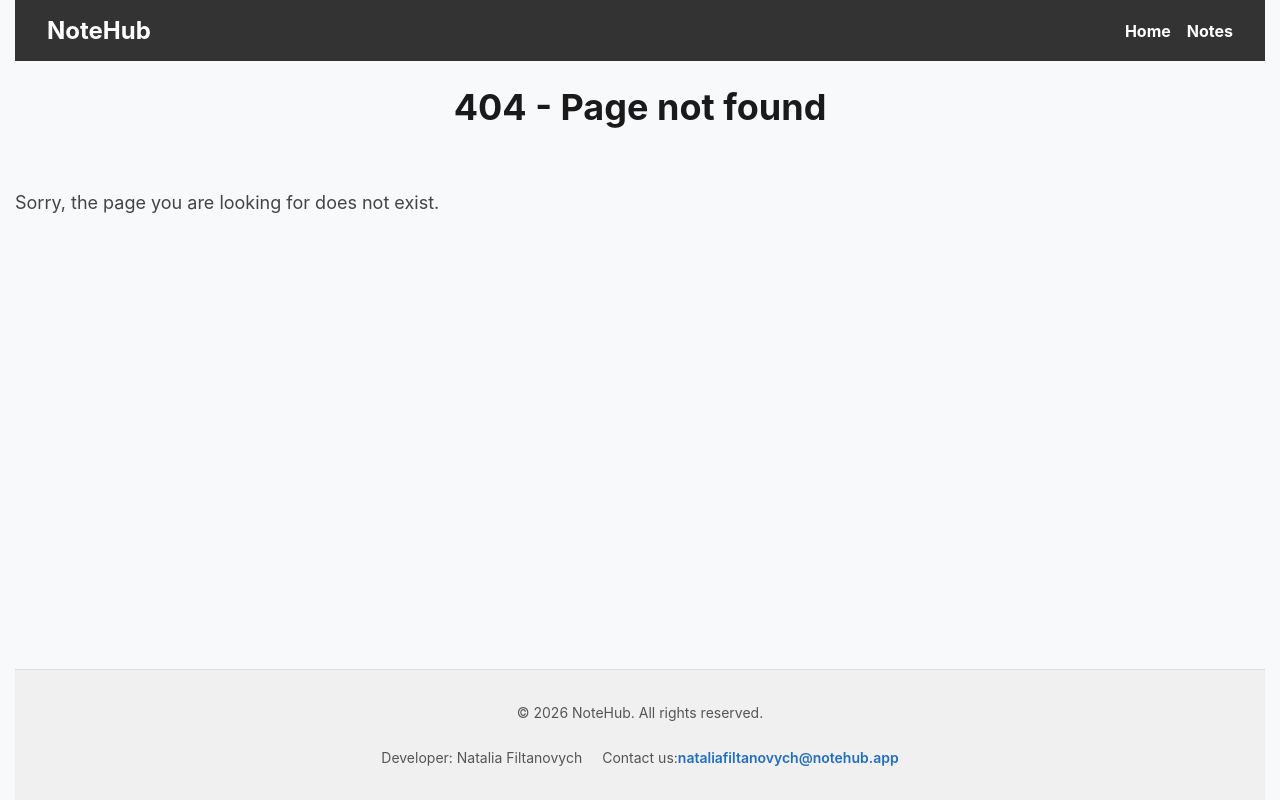
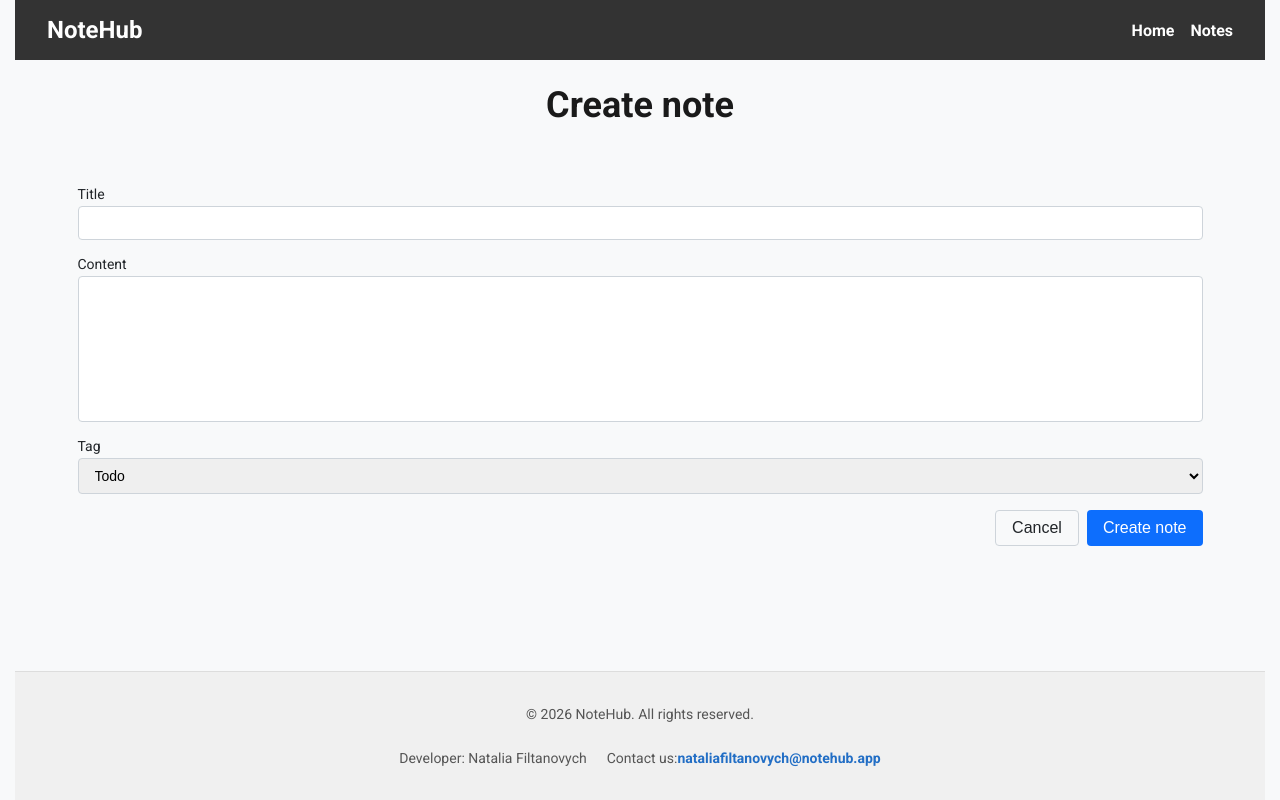
Before and after one commit to NataliaFiltanovych/08-zustand, a Next.js app: page /notes/action/create in a window 1280 px wide. Before the commit this address had no page. Built offline with nearby package versions, Linux system fonts and the light colour scheme; no server answers.

Commit message:
add create note in new page

```diff
--- a/app/globals.css
+++ b/app/globals.css
@@ -1,6 +1,5 @@
 body {
-  font-family: -apple-system, BlinkMacSystemFont, "Segoe UI", Roboto, Oxygen,
-    Ubuntu, Cantarell, "Helvetica Neue", sans-serif;
+  font-family: var(--font-roboto), sans-serif;
   display: flex;
   flex-direction: column;
   min-height: 100vh;
--- a/app/layout.tsx
+++ b/app/layout.tsx
@@ -1,18 +1,15 @@
 import type { Metadata } from "next";
-import { Geist, Geist_Mono } from "next/font/google";
 import "./globals.css";
+import { Roboto } from "next/font/google";
 import Header from "@/components/Header/Header";
 import Footer from "@/components/Footer/Footer";
 import TanStackProvider from "@/components/TanStackProvider/TanStackProvider";
 
-const geistSans = Geist({
-  variable: "--font-geist-sans",
+const roboto = Roboto({
   subsets: ["latin"],
-});
-
-const geistMono = Geist_Mono({
-  variable: "--font-geist-mono",
-  subsets: ["latin"],
+  weight: ["400", "700"],
+  variable: "--font-roboto",
+  display: "swap",
 });
 
 export const metadata: Metadata = {
@@ -29,7 +26,7 @@ export const metadata: Metadata = {
         url: "https://ac.goit.global/fullstack/react/notehub-og-meta.jpg",
         width: 1200,
         height: 630,
-        alt: '"Note Hub - A simple and efficient app for creating and organizing your notes',
+        alt: "Note Hub - A simple and efficient app for creating and organizing your notes",
       },
     ],
   },
@@ -43,9 +40,9 @@ export default function RootLayout({
   modal: React.ReactNode;
 }>) {
   return (
-    <html lang="en" className={`${geistSans.variable} ${geistMono.variable}`}>
+    <html lang="en">
       <TanStackProvider>
-        <body>
+        <body className={roboto.variable}>
           <Header />
           <main style={{ flexGrow: 1 }}>
             {children}
--- a/app/not-found.tsx
+++ b/app/not-found.tsx
@@ -14,7 +14,7 @@ export const metadata: Metadata = {
         url: "https://ac.goit.global/fullstack/react/notehub-og-meta.jpg",
         width: 1200,
         height: 630,
-        alt: '"Note Hub - A simple and efficient app for creating and organizing your notes',
+        alt: "Note Hub - A simple and efficient app for creating and organizing your notes",
       },
     ],
   },
--- a/app/notes/[id]/page.tsx
+++ b/app/notes/[id]/page.tsx
@@ -21,7 +21,7 @@ export async function generateMetadata({ params }: Props): Promise<Metadata> {
     openGraph: {
       title: `Note: ${note.title}`,
       description: note.content.slice(0, 100),
-      url: `https://notehub.com/notes/${id}`,
+      url: `https://notehub.com/`,
       siteName: "NoteHub",
       images: [
         {
--- /dev/null
+++ b/app/notes/action/create/CreateNote.module.css
@@ -0,0 +1,18 @@
+.main {
+  flex: 1;
+}
+
+.container {
+  width: 90%;
+  max-width: 1280px;
+  margin: 0px auto;
+  padding: 0 16px 16px;
+}
+
+.title {
+  font-size: 36px;
+  font-weight: 700;
+  color: #1a1a1a;
+  margin-bottom: 60px;
+  text-align: center;
+}
--- /dev/null
+++ b/app/notes/action/create/page.tsx
@@ -0,0 +1,36 @@
+import { Metadata } from "next";
+import css from "./CreateNote.module.css";
+import NoteForm from "@/components/NoteForm/NoteForm";
+
+export const metadata: Metadata = {
+  title: "Create New Note | Note Hub",
+  description:
+    "Quickly create a new note in NoteHub - the efficient app for organizing your thoughts and ideas",
+  openGraph: {
+    title: "Create New Note | Note Hub",
+    description:
+      "Quickly create a new note in NoteHub - the efficient app for organizing your thoughts and ideas",
+    url: "https://notehub.com/",
+    images: [
+      {
+        url: "https://ac.goit.global/fullstack/react/notehub-og-meta.jpg",
+        width: 1200,
+        height: 630,
+        alt: "Create New Note | Note Hub",
+      },
+    ],
+  },
+};
+
+const CreateNote = async () => {
+  return (
+    <main className={css.main}>
+      <div className={css.container}>
+        <h1 className={css.title}>Create note</h1>
+        <NoteForm />
+      </div>
+    </main>
+  );
+};
+
+export default CreateNote;
--- a/components/NoteForm/NoteForm.tsx
+++ b/components/NoteForm/NoteForm.tsx
@@ -1,25 +1,10 @@
 "use client";
 
-import { ErrorMessage, Field, Form, Formik, type FormikHelpers } from "formik";
 import css from "./NoteForm.module.css";
-import * as Yup from "yup";
 import { useMutation, useQueryClient } from "@tanstack/react-query";
-import type { NewNoteBody } from "../../types/note";
+import type { NewNoteBody, Tags } from "../../types/note";
 import { createNote } from "../../lib/api";
-
-const NoteSchema = Yup.object({
-  title: Yup.string()
-    .min(3, "Too Short! Min 3")
-    .max(50, "Too Long! Max 50")
-    .required("Required"),
-  content: Yup.string().max(500, "Too Long! Max 500"),
-  tag: Yup.string()
-    .oneOf(
-      ["Todo", "Work", "Personal", "Meeting", "Shopping"],
-      "Invalid tag value"
-    )
-    .required("Required"),
-});
+import { useRouter } from "next/navigation";
 
 interface NoteForm {
   title: string;
@@ -27,74 +12,63 @@ interface NoteForm {
   tag: "Todo" | "Work" | "Personal" | "Meeting" | "Shopping";
 }
 
-const NoteInitialValues: NoteForm = {
-  title: "",
-  content: "",
-  tag: "Todo",
-};
-
-interface NoteFormProps {
-  onClose: () => void;
-}
-
-export default function NoteForm({ onClose }: NoteFormProps) {
+export default function NoteForm() {
   const queryClient = useQueryClient();
 
   const mutation = useMutation({
     mutationFn: (newNote: NewNoteBody) => createNote(newNote),
     onSuccess: () => {
       queryClient.invalidateQueries({ queryKey: ["notes"] });
-      onClose();
+      handleCancel();
     },
   });
 
-  const handleSubmit = (
-    values: NoteForm,
-    formikHelpers: FormikHelpers<NoteForm>
-  ) => {
+  const router = useRouter();
+  const handleCancel = () => router.push("/notes/filter/all");
+
+  const handleSubmit = (formData: FormData) => {
+    const values: NewNoteBody = {
+      title: formData.get("title") as string,
+      content: formData.get("content") as string,
+      tag: formData.get("tag") as Tags,
+    };
     mutation.mutate(values);
-    formikHelpers.resetForm();
   };
 
   return (
-    <Formik
-      initialValues={NoteInitialValues}
-      onSubmit={handleSubmit}
-      validationSchema={NoteSchema}
-    >
-      <Form className={css.form}>
+    <form action={handleSubmit} className={css.form}>
       <div className={css.formGroup}>
         <label htmlFor="title">Title</label>
-          <Field id="title" type="text" name="title" className={css.input} />
-          <ErrorMessage name="title" component="span" className={css.error} />
+        <input id="title" type="text" name="title" className={css.input} />
       </div>
 
       <div className={css.formGroup}>
         <label htmlFor="content">Content</label>
-          <Field
-            as="textarea"
+        <textarea
           id="content"
           name="content"
           rows={8}
           className={css.textarea}
         />
-          <ErrorMessage name="content" component="span" className={css.error} />
       </div>
 
       <div className={css.formGroup}>
         <label htmlFor="tag">Tag</label>
-          <Field as="select" id="tag" name="tag" className={css.select}>
+        <select id="tag" name="tag" className={css.select}>
           <option value="Todo">Todo</option>
           <option value="Work">Work</option>
           <option value="Personal">Personal</option>
           <option value="Meeting">Meeting</option>
           <option value="Shopping">Shopping</option>
-          </Field>
-          <ErrorMessage name="tag" component="span" className={css.error} />
+        </select>
       </div>
 
       <div className={css.actions}>
-          <button type="button" className={css.cancelButton} onClick={onClose}>
+        <button
+          type="button"
+          className={css.cancelButton}
+          onClick={handleCancel}
+        >
           Cancel
         </button>
         <button
@@ -105,7 +79,6 @@ export default function NoteForm({ onClose }: NoteFormProps) {
           {mutation.isPending ? "Creating..." : "Create note"}
         </button>
       </div>
-      </Form>
-    </Formik>
+    </form>
   );
 }
--- a/types/note.ts
+++ b/types/note.ts
@@ -12,3 +12,5 @@ export interface NewNoteBody {
   content: string;
   tag: "Todo" | "Work" | "Personal" | "Meeting" | "Shopping";
 }
+
+export type Tags = "Todo" | "Work" | "Personal" | "Meeting" | "Shopping";
```
Also changed, not shown: app/notes/filter/[...slug]/Notes.client.tsx (+3 -13 lines), app/notes/filter/[...slug]/page.tsx (+25 -0 lines). Lines whose indentation alone changed are shown as unchanged.
